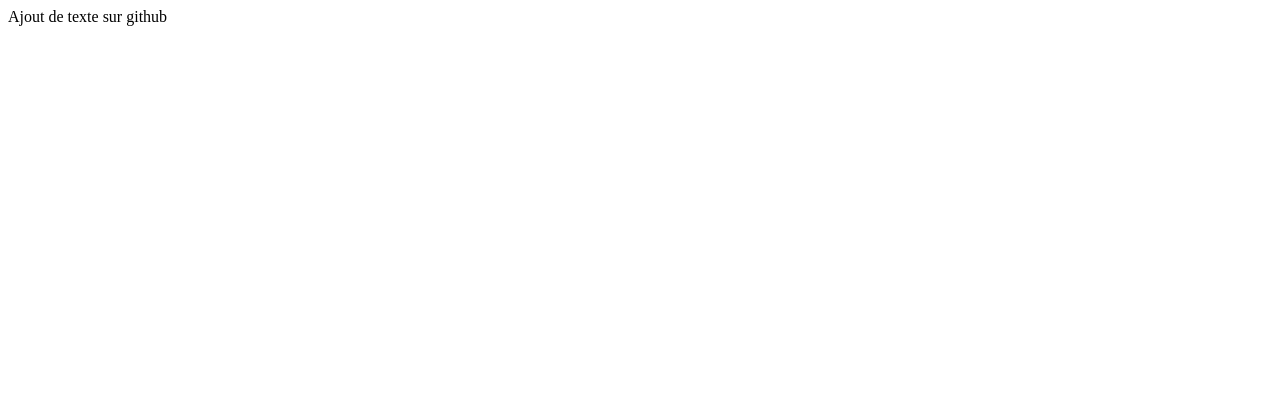
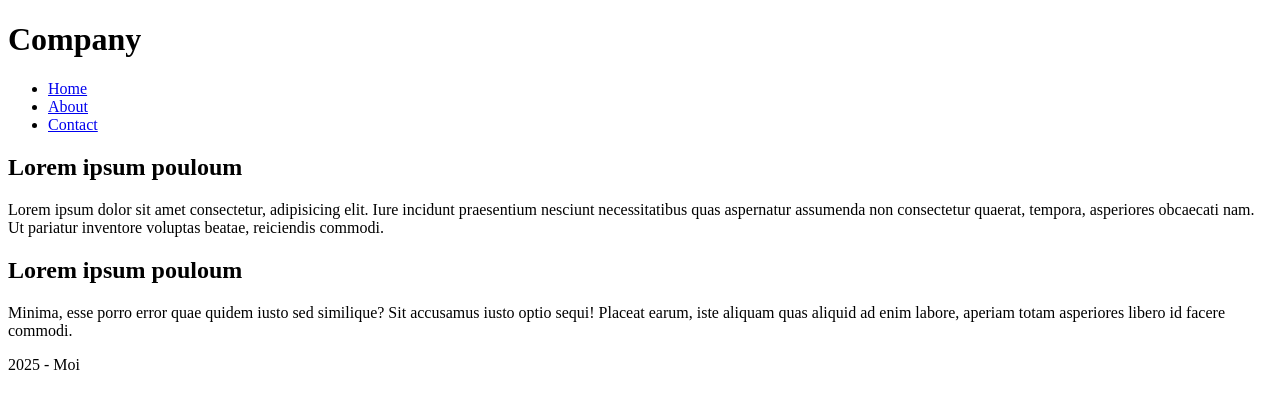
Before and after one commit to formfs/html, a plain HTML site: page index.html in a window 1280 px wide. Drawn offline with Linux system fonts and the light colour scheme.

Commit message:
Ajout de contenue

```diff
--- a/index.html
+++ b/index.html
@@ -3,9 +3,35 @@
 <head>
     <meta charset="UTF-8">
     <meta name="viewport" content="width=device-width, initial-scale=1.0">
-    <title>Premier fichier html</title>
+    <title>Document</title>
 </head>
 <body>
-    Ajout de texte sur github
+    <!-- header>nav>ul>li*5>a -->
+    <!-- header>nav>ul>li*5>a{Link $} -->
+    <!-- header>h1{Company}+nav>ul>li*3>a -->
+    <header>
+        <h1>Company</h1>
+        <nav>
+            <ul>
+                <li><a href="#">Home</a></li>
+                <li><a href="#">About</a></li>
+                <li><a href="#">Contact</a></li>
+            </ul>
+        </nav>
+    </header>
+    <main>
+        <section>
+            <h2>Lorem ipsum pouloum</h2>
+            <p>Lorem ipsum dolor sit amet consectetur, adipisicing elit. Iure incidunt praesentium nesciunt necessitatibus quas aspernatur assumenda non consectetur quaerat, tempora, asperiores obcaecati nam. Ut pariatur inventore voluptas beatae, reiciendis commodi.</p>
+        </section>
+        <section>
+            <h2>Lorem ipsum pouloum</h2>
+            <p>Minima, esse porro error quae quidem iusto sed similique? Sit accusamus iusto optio sequi! Placeat earum, iste aliquam quas aliquid ad enim labore, aperiam totam asperiores libero id facere commodi.</p>
+        </section>
+
+    </main>
+    <footer>
+        <p>2025 - Moi</p>
+    </footer>
 </body>
 </html>
```
